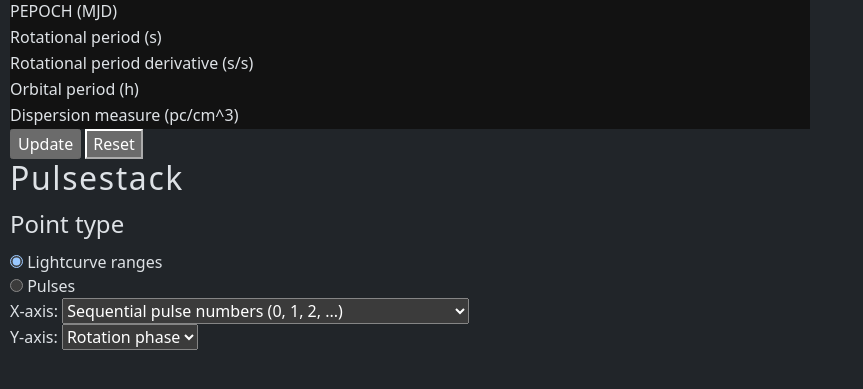
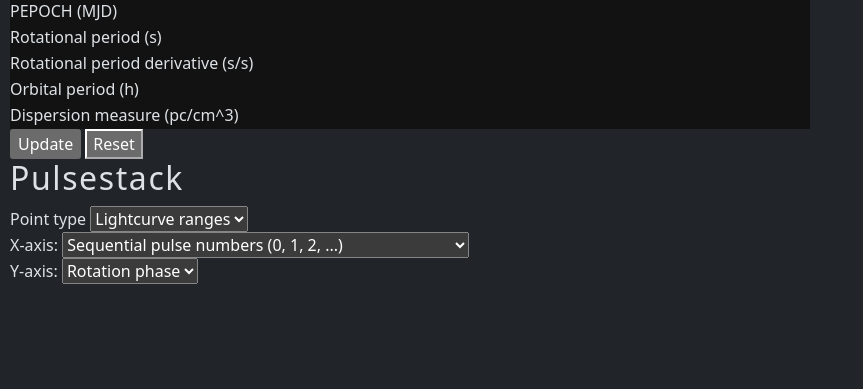
Before and after one commit to robotopia/ulp-database, a Django app: template ulp-webapp/data/templates/data/folding.html in a window 1280 px wide. Shown: the part 169-558 px from the top of the page, without its empty margins (0-863 px from the left). Run offline with Django 5.2, Linux system fonts and the light colour scheme; the template is opened without the code that fills it, so the values that code supplies are empty; some libraries are stand-ins or nearby versions.

Commit message:
Made plot axes on folding.html more general

```diff
--- a/ulp-webapp/data/templates/data/folding.html
+++ b/ulp-webapp/data/templates/data/folding.html
@@ -37,15 +37,11 @@
 <h2>Pulsestack</h2>
 
 <fieldset>
-  <legend>Point type</legend>
-
-  <input type="radio" id="lc_ranges" name="point_type" checked onchange="toggle_lightcurve_visibility(this);"/>
-  <label for="lc_ranges">Lightcurve ranges</label>
-
-  <br>
-
-  <input type="radio" id="pulse_ranges" name="point_type" onchange="toggle_pulses_visibility(this);"/>
-  <label for="pulse_ranges">Pulses</label>
+  <label for="point_type">Point type</label>
+  <select id="point_type" name="point_type" onchange="redraw_plot();">
+    <option value="lightcurve_ranges" selected>Lightcurve ranges</option>
+    <option value="pulse_ranges">Pulse ranges</option>
+  </select>
 
   <br>
 
@@ -53,6 +49,8 @@
   <select id="xaxis" name="xaxis" onchange="redraw_plot();">
     <option value="pulses_sequential" selected>Sequential pulse numbers (0, 1, 2, ...)</option>
     <option value="pulses_chronological">Chronological pulses numbers (relative to PEPOCH)</option>
+    <option value="rotation_phase">Rotation phase</option>
+    <option value="orbital_phase">Orbital phase</option>
   </select>
 
   <br>
@@ -84,6 +82,25 @@
 
     lightcurve_ctrs = fold(Array.from(data, (d) => d.mjd_ctr), pepoch, period);
 
+    pulses_sequential = Array.from(lightcurve_ctrs.pulses, (_, i) => i);
+    pulses_chronological = lightcurve_ctrs.pulses;
+
+    var x, y, x_err, y_err;
+
+    if (xaxis == 'rotation_phase') {
+      x = lightcurve_ctrs.phases;
+      x_err = data.map((d) => d.mjd_radius*86400/period);
+    } else if (xaxis == 'orbital_phase') {
+      x = fold(Array.from(data, (d) => d.mjd_ctr), pepoch, pb).phases;
+      x_err = data.map((d) => d.mjd_radius*86400/pb);
+    } else if (xaxis == "pulses_chronological") {
+      x = pulses_chronological;
+      x_err = undefined;
+    } else if (xaxis == "pulses_sequential") {
+      x = pulses_sequential;
+      x_err = undefined;
+    }
+
     if (yaxis == 'rotation_phase') {
       y = lightcurve_ctrs.phases;
       y_err = data.map((d) => d.mjd_radius*86400/period);
@@ -94,15 +111,17 @@
 
     freqs = Array.from(data, (d) => d.freq_MHz);
 
-    pulses_sequential = Array.from(lightcurve_ctrs.pulses, (_, i) => i);
-    pulses_chronological = lightcurve_ctrs.pulses;
-
     return [{
       pulses_sequential: pulses_sequential,
       pulses_chronological: pulses_chronological,
-      x: xaxis == "pulses_chronological" ? pulses_chronological : pulses_sequential,
+      x: x,
       y: y,
       freqs: freqs,
+      error_x: {
+        array: x_err,
+        color: 'white',
+        thickness: 1,
+      },
       error_y: {
         array: y_err,
         color: 'white',
```
Also changed, not shown: ulp-webapp/data/migrations/0030_remove_workingephemeris_peak_value_jy_and_more.py (added).
